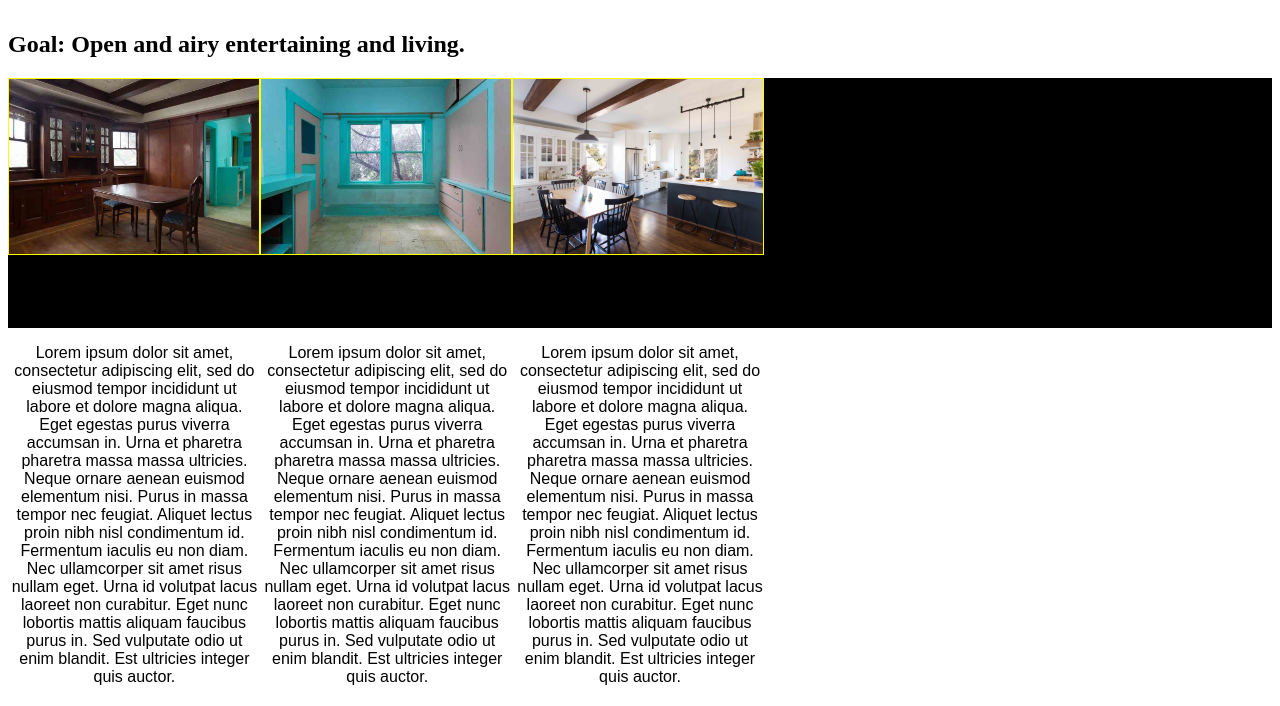
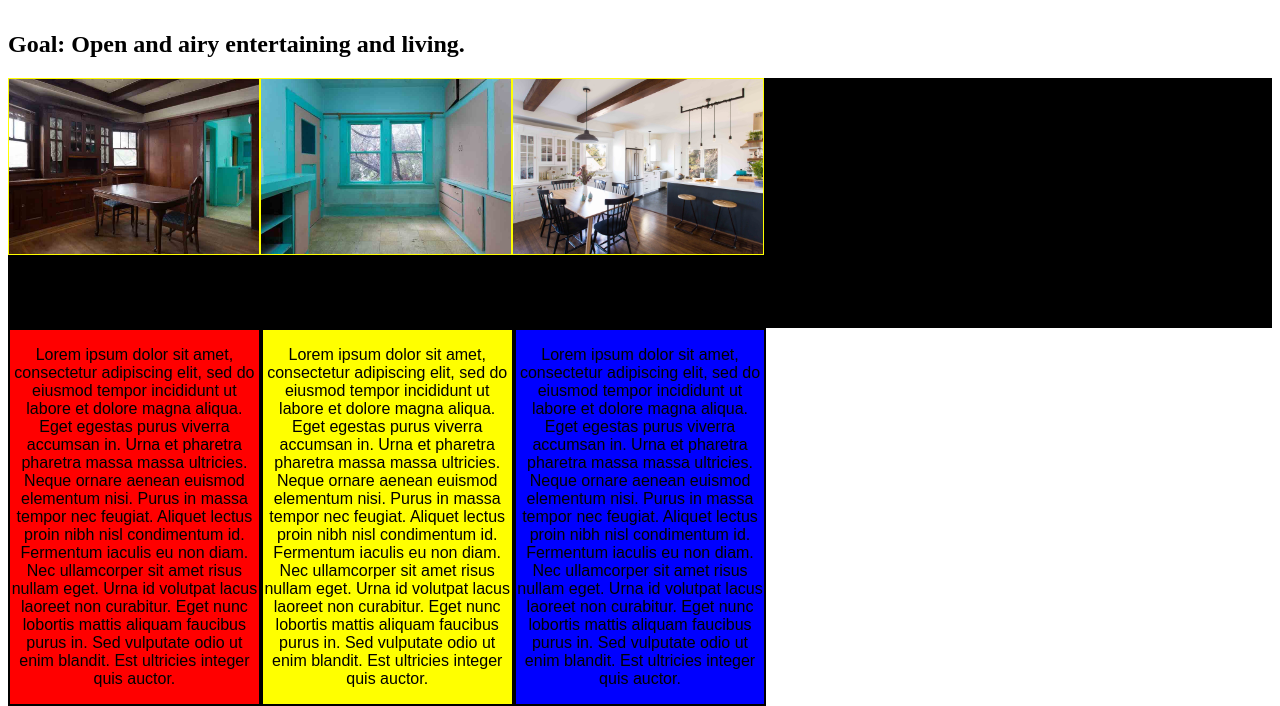
Before and after one commit to VicOhPNW/kitchen-reno, a plain HTML site: page index.html in a window 1280 px wide. Shown: the part 169-875 px from the top of the page. Drawn offline with Linux system fonts and the light colour scheme.

Commit message:
change background colors of text columns, add borders.

```diff
--- a/css/styles.css
+++ b/css/styles.css
@@ -24,6 +24,24 @@ body {
   background-color: black;
 }
 
+.red_theme {
+  background-color: red;
+  border: black 2px solid;
+
+}
+
+.yellow_theme {
+  background-color: yellow;
+  border: black 2px solid;
+
+}
+
+.blue_theme {
+  background-color: blue;
+  border: black 2px solid;
+
+}
+
 h1 {
   font-family: cursive;
   font-weight: bold;
--- a/index.html
+++ b/index.html
@@ -10,23 +10,27 @@
     <h2>Goal: Open and airy entertaining and living.</h2>
 
     <div class="pcolumn">
-    <img src="image/before.jpg" alt="kitchen reno before" class="renoimg">
-    <img src="image/during.jpg" alt="kitchen reno during" class="renoimg">
+      <img src="image/before.jpg" alt="kitchen reno before" class="renoimg">
+      <img src="image/during.jpg" alt="kitchen reno during" class="renoimg">
       <img src="image/after.jpg" alt="kitchen reno after" class="renoimg">
     </div>
 
 
 
     <div class="about">
+      <div class="red_theme">
+        <p>Lorem ipsum dolor sit amet, consectetur adipiscing elit, sed do eiusmod tempor incididunt ut labore et dolore magna aliqua. Eget egestas purus viverra accumsan in. Urna et pharetra pharetra massa massa ultricies. Neque ornare aenean euismod elementum nisi. Purus in massa tempor nec feugiat. Aliquet lectus proin nibh nisl condimentum id. Fermentum iaculis eu non diam. Nec ullamcorper sit amet risus nullam eget. Urna id volutpat lacus laoreet non curabitur. Eget nunc lobortis mattis aliquam faucibus purus in. Sed vulputate odio ut enim blandit. Est ultricies integer quis auctor.</p>
+      </div>
+    </div>
+      <div class="about">
+    <div class="yellow_theme">
       <p>Lorem ipsum dolor sit amet, consectetur adipiscing elit, sed do eiusmod tempor incididunt ut labore et dolore magna aliqua. Eget egestas purus viverra accumsan in. Urna et pharetra pharetra massa massa ultricies. Neque ornare aenean euismod elementum nisi. Purus in massa tempor nec feugiat. Aliquet lectus proin nibh nisl condimentum id. Fermentum iaculis eu non diam. Nec ullamcorper sit amet risus nullam eget. Urna id volutpat lacus laoreet non curabitur. Eget nunc lobortis mattis aliquam faucibus purus in. Sed vulputate odio ut enim blandit. Est ultricies integer quis auctor.</p>
     </div>
-
+        </div>
     <div class="about">
+      <div class="blue_theme">
       <p>Lorem ipsum dolor sit amet, consectetur adipiscing elit, sed do eiusmod tempor incididunt ut labore et dolore magna aliqua. Eget egestas purus viverra accumsan in. Urna et pharetra pharetra massa massa ultricies. Neque ornare aenean euismod elementum nisi. Purus in massa tempor nec feugiat. Aliquet lectus proin nibh nisl condimentum id. Fermentum iaculis eu non diam. Nec ullamcorper sit amet risus nullam eget. Urna id volutpat lacus laoreet non curabitur. Eget nunc lobortis mattis aliquam faucibus purus in. Sed vulputate odio ut enim blandit. Est ultricies integer quis auctor.</p>
     </div>
-
-    <div class="about">
-      <p>Lorem ipsum dolor sit amet, consectetur adipiscing elit, sed do eiusmod tempor incididunt ut labore et dolore magna aliqua. Eget egestas purus viverra accumsan in. Urna et pharetra pharetra massa massa ultricies. Neque ornare aenean euismod elementum nisi. Purus in massa tempor nec feugiat. Aliquet lectus proin nibh nisl condimentum id. Fermentum iaculis eu non diam. Nec ullamcorper sit amet risus nullam eget. Urna id volutpat lacus laoreet non curabitur. Eget nunc lobortis mattis aliquam faucibus purus in. Sed vulputate odio ut enim blandit. Est ultricies integer quis auctor.</p>
-    </div>
+  </div>
   </body>
 </html>
```
